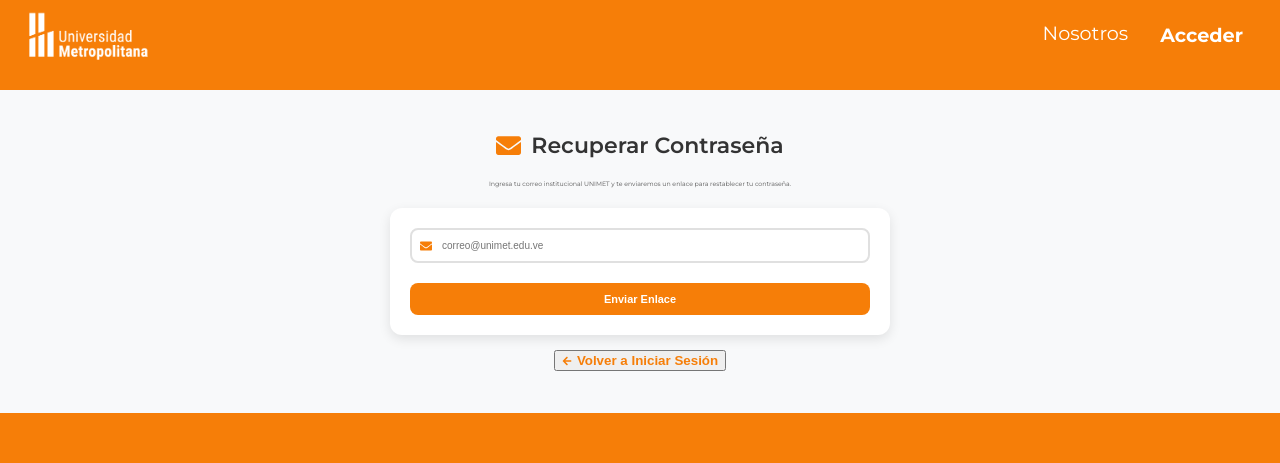
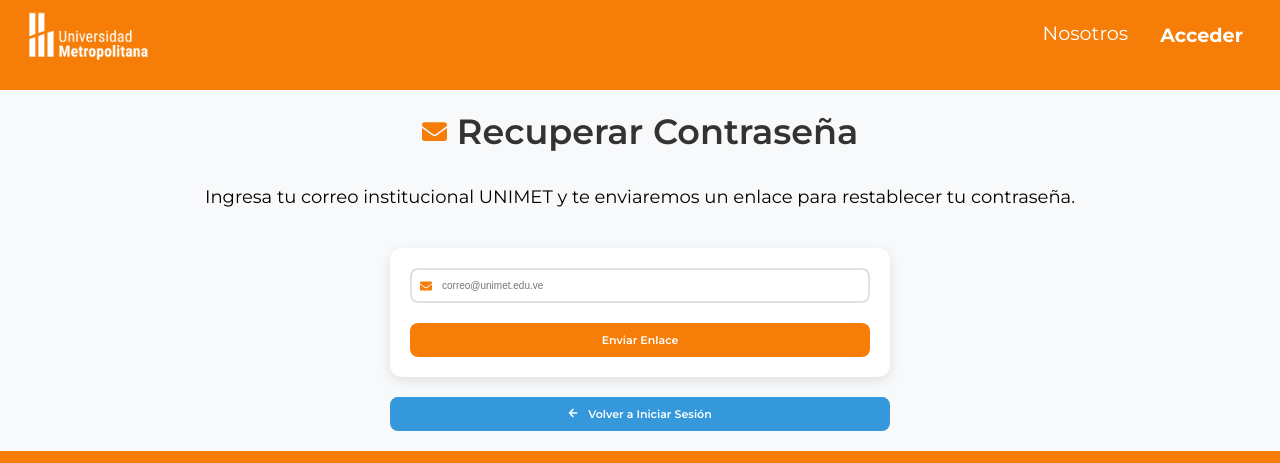
Before and after one commit to vaccaroGiuseppe/proyecto_software, a React (Vite) app: page /recuperar-contrasena in a window 1280 px wide. Shown: the top 463 px of the page. Built offline with nearby package versions, Linux system fonts and the light colour scheme.

Commit message:
recuperar

```diff
--- a/src/Components/RecuperarContrasena/RecuperarContrasena.css
+++ b/src/Components/RecuperarContrasena/RecuperarContrasena.css
@@ -1,3 +1,4 @@
+@import url('https://fonts.googleapis.com/css2?family=Montserrat:wght@400;700&display=swap');
 /* Estilos generales */
 .RecuperarContrasena_Contenedor {
   display: flex;
@@ -31,18 +32,19 @@
 }
 
 .RecuperarContrasena_Titulo {
-  font-size: 2.2rem;
+  font-size: 3.5rem;
   color: #333;
   margin: 0;
   font-weight: 600;
 }
 
-.RecuperarContrasena_Instrucciones {
+.RecuperarContrasena_Instrucciones1 {
   text-align: center;
-  color: #555;
+  color: black;
   margin-bottom: 2rem;
-  max-width: 500px;
   padding: 0 1rem;
+  font-size: 1.8rem;
+  padding-bottom: 2rem;
 }
 
 /* Estilos del formulario */
@@ -101,6 +103,7 @@
   cursor: pointer;
   transition: all 0.3s ease;
   margin-top: 0.5rem;
+  font-family: 'Montserrat', sans-serif;
 }
 
 .RecuperarContrasena_Boton:hover {
@@ -126,6 +129,33 @@
   justify-content: space-between;
   max-width: 500px;
   width: 100%;
+}
+
+/* Estilos del botón */
+.RecuperarContrasena_Boton1 {
+  width: 100%;
+  padding: 1rem;
+  background-color: #3498db;
+  color: white;
+  border: none;
+  border-radius: 8px;
+  font-size: 1.1rem;
+  font-weight: 600;
+  cursor: pointer;
+  transition: all 0.3s ease;
+  margin-top: 0.5rem;
+  font-family: 'Montserrat', sans-serif;
+}
+
+.RecuperarContrasena_Boton1:hover {
+  background-color: #2980b9;
+  transform: translateY(-2px);
+}
+
+.RecuperarContrasena_Boton1:disabled {
+  background-color: #cccccc;
+  cursor: not-allowed;
+  transform: none;
 }
 
 .RecuperarContrasena_Cerrar_Error {
@@ -183,6 +213,7 @@
 
 .RecuperarContrasena_Volver_Icono {
   font-size: 1rem;
+  margin-right: 1rem;
 }
 
 .RecuperarContrasena_Volver {
--- a/src/Components/RecuperarContrasena/RecuperarContrasena.tsx
+++ b/src/Components/RecuperarContrasena/RecuperarContrasena.tsx
@@ -85,7 +85,7 @@ const RecuperarContrasena = () => {
           </div>
         ) : (
           <>
-            <p className='RecuperarContrasena_Instrucciones'>
+            <p className='RecuperarContrasena_Instrucciones1'>
               Ingresa tu correo institucional UNIMET y te enviaremos un enlace para restablecer tu contraseña.
             </p>
 
@@ -125,7 +125,7 @@ const RecuperarContrasena = () => {
         <div className='RecuperarContrasena_Volver_Contenedor'>
           <button
             onClick={() => navigate('/iniciarsesion')}
-            className='RecuperarContrasena_Volver_Link'
+            className='RecuperarContrasena_Boton1'
             disabled={loading}
           >
             <FaArrowLeft className='RecuperarContrasena_Volver_Icono' />
--- a/src/Pages/Registrar/Registrar.css
+++ b/src/Pages/Registrar/Registrar.css
@@ -327,6 +327,12 @@
     flex-direction: column;
   }
 
+  .panel-content1 {
+  padding-left: 30px;
+  padding-right: 0;
+
+}
+
   .orange-panel {
     width: 100%;
     padding: 10px 20px;
@@ -409,7 +415,7 @@
   display: none;
 }
 
-.upload-button {
+.upload-button1 {
   display: inline-block;
   padding: 0.8rem 1.5rem;
   background-color: #f67e08;
@@ -419,6 +425,7 @@
   text-align: center;
   transition: all 0.3s ease;
   font-weight: 600;
+  font-size: 1.4rem;
   border: none;
 }
 
@@ -426,10 +433,15 @@
   background-color: #d46d07;
 }
 
-.file-hint {
-  font-size: 0.8rem;
+.file-hint1 {
+  font-size: 1.6rem;
   color: #666;
   margin-top: 0.5rem;
+}
+
+.fotodeperfil{
+  font-size: 3rem;
+  align-self: center;
 }
 
 .close-alert {
@@ -452,6 +464,14 @@
     width: 100px;
     height: 100px;
   }
+
+  .panel-content1 {
+  padding-left: 30px;
+
+}
+
+
+
 }
 
 
--- a/src/Pages/Registrar/Registrar.tsx
+++ b/src/Pages/Registrar/Registrar.tsx
@@ -175,7 +175,7 @@ export default function UsuarioForm() {
             <form onSubmit={handleSubmit(onSubmit)} className="registro-form">
               <div className="form-grid">
                 <div className="form-group full-width FotodePerfil">
-                  <label htmlFor="foto_perfil">Foto de Perfil</label>
+                  <h1 className="fotodeperfil">Foto de Perfil</h1>
                   <div className="photo-upload-container">
                     {previewImage ? (
                       <div className="photo-preview">
@@ -212,19 +212,19 @@ export default function UsuarioForm() {
                     />
                     <button
                       type="button"
-                      className="upload-button"
+                      className="upload-button1"
                       onClick={triggerFileInput}
                       disabled={isUploadingImage}
                     >
                       {isUploadingImage ? (
                         <FaSpinner className="spinner" />
                       ) : previewImage ? (
-                        'Cambiar imagen'
+                        'Cambiar Imagen'
                       ) : (
-                        'Seleccionar imagen'
+                        'Seleccionar Imagen'
                       )}
                     </button>
-                    <p className="file-hint">Formatos: JPG, PNG (Máx. 5MB)</p>
+                    <p className="file-hint1">Formatos: JPG, PNG, JPEG, HEIC</p>
                   </div>
                 </div>
 
```
